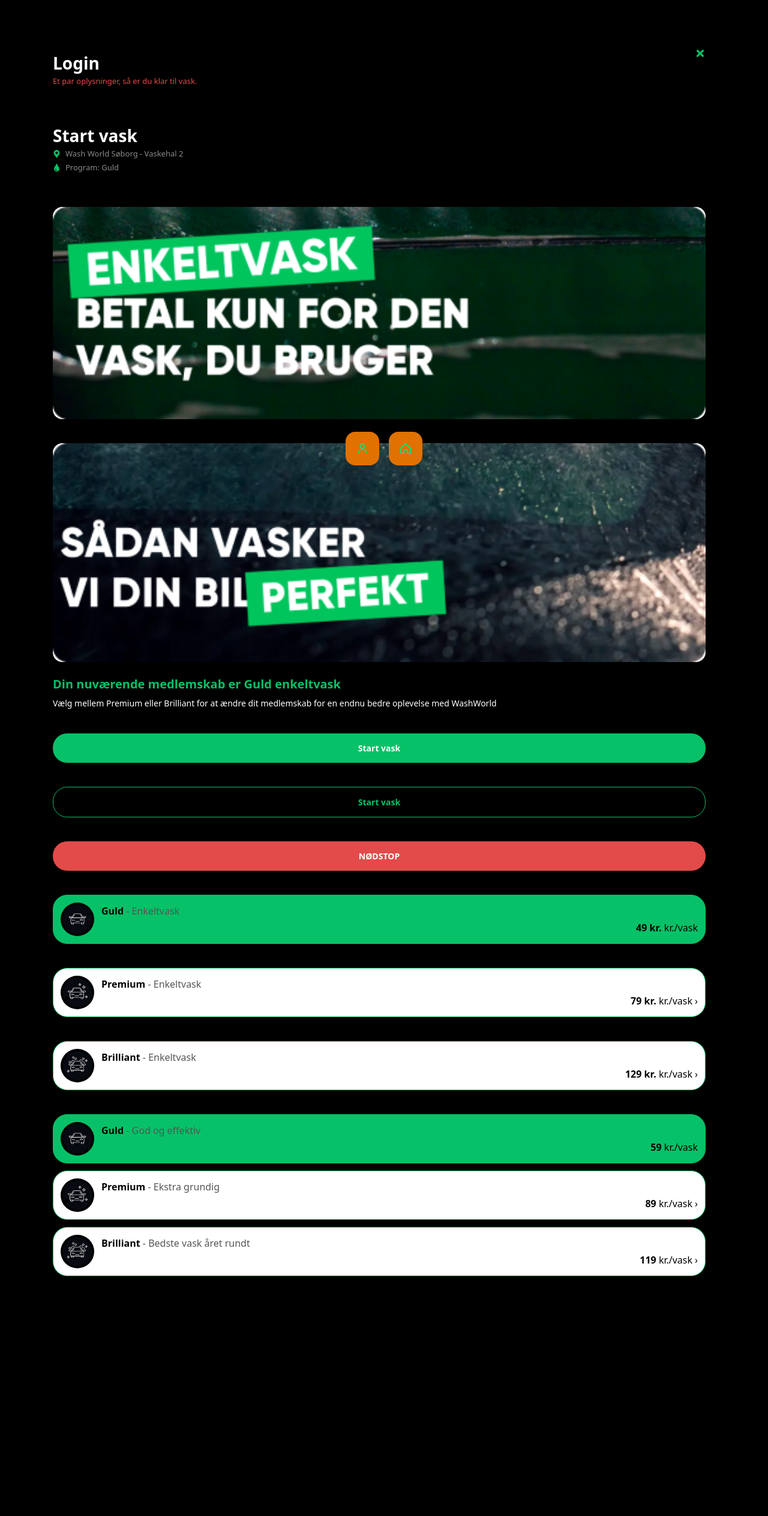
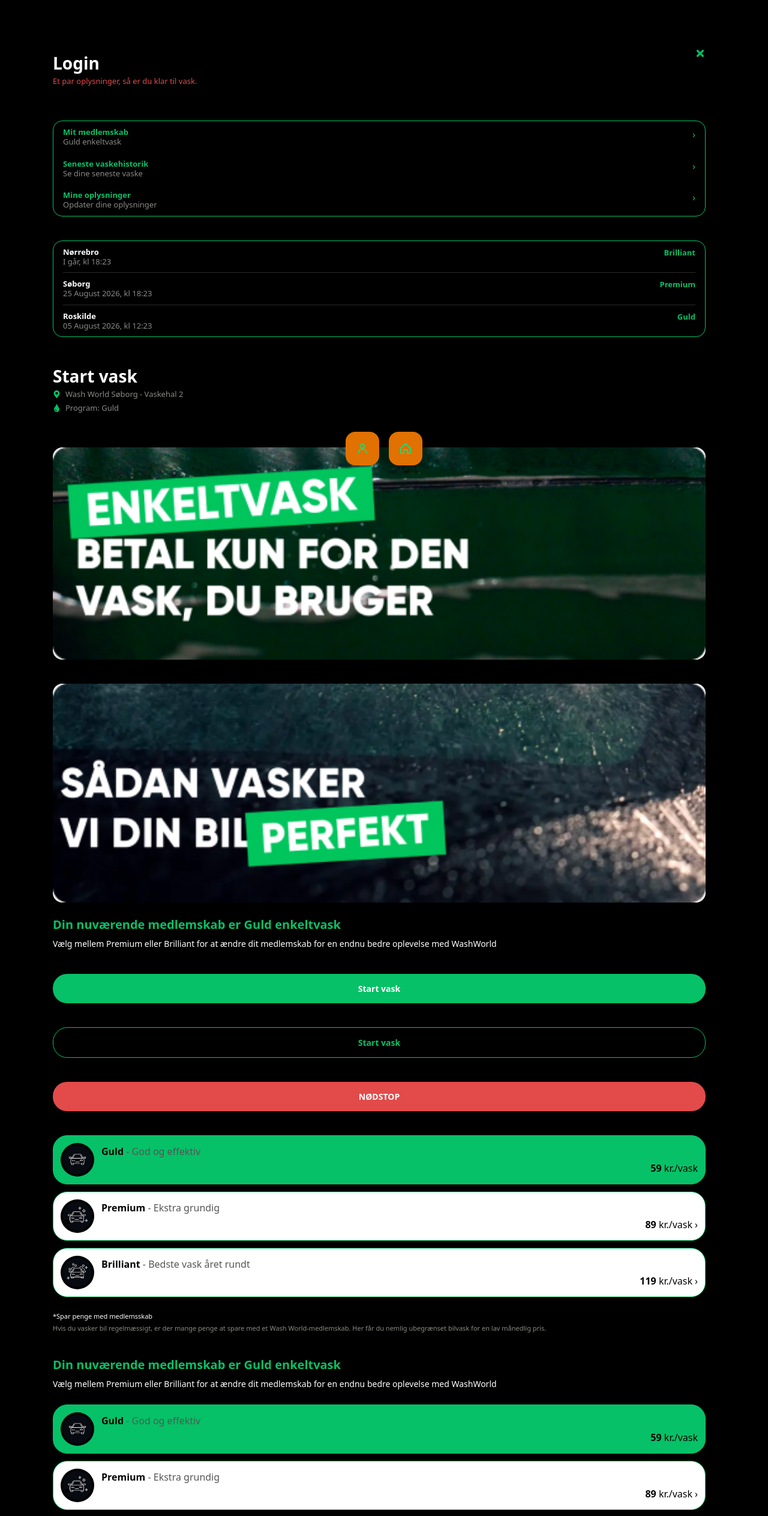
Before and after one commit to char667v/nextjs_reexam_frontend, a Next.js app: page /pages/preview in a window 1280 px wide. Shown: the top 2528 px of the page at 60% size. Before the commit the page ends 2192 px from the top, so only its background shows below. Built offline with nearby package versions, Linux system fonts and the light colour scheme.

Commit message:
tilføjet historylist, historyrow, profilegroup, profilerow, modification to tierselctor and preview

```diff
--- /dev/null
+++ b/app/components/ui/HistoryList.tsx
@@ -0,0 +1,17 @@
+import HistoryRow from "./HistoryRow";
+
+type Wash = {
+  location: string;
+  date: string;
+  tier: string;
+};
+
+export default function HistoryList({ washes }: { washes: Wash[] }) {
+  return (
+    <div className="border border-brand rounded-2xl px-4 divide-y divide-[#2a2a2a]">
+      {washes.map((wash, i) => (
+        <HistoryRow key={i} {...wash} />
+      ))}
+    </div>
+  );
+}
--- /dev/null
+++ b/app/components/ui/HistoryRow.tsx
@@ -0,0 +1,17 @@
+type HistoryRowProps = {
+  location: string;
+  date: string;
+  tier: string;
+};
+
+export default function HistoryRow({ location, date, tier }: HistoryRowProps) {
+  return (
+    <div className="flex items-start justify-between py-2.5">
+      <div>
+        <p className="text-body-sm font-bold text-foreground leading-tight">{location}</p>
+        <p className="text-body-sm text-[#8a8a86] leading-tight">{date}</p>
+      </div>
+      <span className="text-body-sm font-bold text-brand">{tier}</span>
+    </div>
+  );
+}
--- /dev/null
+++ b/app/components/ui/ProfileGroup.tsx
@@ -0,0 +1,9 @@
+import { ReactNode } from "react";
+
+export default function ProfileGroup({ children }: { children: ReactNode }) {
+  return (
+    <div className="border border-brand rounded-2xl px-4 divide-y divide-[#2a2a2a]">
+      {children}
+    </div>
+  );
+}
--- /dev/null
+++ b/app/components/ui/ProfileRow.tsx
@@ -0,0 +1,34 @@
+import Link from "next/link";
+
+type ProfileRowProps = {
+  label: string;
+  value: string;
+  href?: string;
+  labelColor?: "brand" | "foreground";
+  showChevron?: boolean;
+};
+
+export default function ProfileRow({
+  label,
+  value,
+  href,
+  labelColor = "foreground",
+  showChevron = true,
+}: ProfileRowProps) {
+  const content = (
+    <div className="flex items-start justify-between py-2.5">
+      <div>
+        <p className={`text-body-sm font-bold leading-tight ${labelColor === "brand" ? "text-brand" : "text-foreground"}`}>
+          {label}
+        </p>
+        <p className="text-body-sm text-[#8a8a86] leading-tight">{value}</p>
+      </div>
+      {showChevron && <span className="text-brand">›</span>}
+    </div>
+  );
+
+  if (href) {
+    return <Link href={href}>{content}</Link>;
+  }
+  return content;
+}
--- a/app/components/ui/TierSelector.tsx
+++ b/app/components/ui/TierSelector.tsx
@@ -8,14 +8,48 @@
   { name: "Brilliant", subtitle: "Bedste vask året rundt", price: "119", icon: "/png/car-icon-brilliant.png" },
 ];
 
-export default function TierSelector() {
+const membershipDisclaimer = {
+  title: "*Spar penge med medlemsskab",
+  text: "Hvis du vasker bil regelmæssigt, er der mange penge at spare med et Wash World-medlemskab. Her får du nemlig ubegrænset bilvask for en lav månedlig pris.",
+};
+
+type TierSelectorProps = {
+  caption?: {
+    title: string;
+    text: string;
+  };
+  showFootnote?: boolean; // defaults to true — pass showFootnote={false} to hide it
+};
+
+export default function TierSelector({ caption, showFootnote = true }: TierSelectorProps) {
   const [selected, setSelected] = useState("Guld");
 
   return (
-    <div className="flex flex-col gap-3">
-      {tiers.map((tier) => (
-        <TierCard key={tier.name} {...tier} selected={selected === tier.name} onClick={() => setSelected(tier.name)} />
-      ))}
+    <div>
+      {caption && (
+        <div className="mb-6">
+          <h2 className="text-h3 text-brand">{caption.title}</h2>
+          <p className="text-body-md text-foreground mt-2">{caption.text}</p>
+        </div>
+      )}
+
+      <div className="flex flex-col gap-3">
+        {tiers.map((tier) => (
+          <TierCard
+            key={tier.name}
+            {...tier}
+            selected={selected === tier.name}
+            onClick={() => setSelected(tier.name)}
+          />
+        ))}
+      </div>
+
+      {showFootnote && (
+        <div className="mt-6">
+          <p className="text-body-xs text-foreground">{membershipDisclaimer.title}</p>
+          <p className="text-body-xs text-[#8a8a86] mt-1">{membershipDisclaimer.text}</p>
+        </div>
+      )}
     </div>
   );
 }
--- a/app/pages/preview/page.tsx
+++ b/app/pages/preview/page.tsx
@@ -4,13 +4,28 @@
 import PromoBanner from "../../components/ui/PromoBanner";
 import TierCard from "@/app/components/ui/TierCard";
 import TierSelector from "../../components/ui/TierSelector";
+import ProfileRow from "../../components/ui/ProfileRow";
+import ProfileGroup from "../../components/ui/ProfileGroup";
+import HistoryList from "../../components/ui/HistoryList";
 import { FaMapMarkerAlt, FaTint } from "react-icons/fa";
 
+const fakeWashes = [
+  { location: "Nørrebro", date: "I går, kl 18:23", tier: "Brilliant" },
+  { location: "Søborg", date: "25 August 2026, kl 18:23", tier: "Premium" },
+  { location: "Roskilde", date: "05 August 2026, kl 12:23", tier: "Guld" },
+];
 
 export default function Test() {
   return (
     <div className="px-6 pt-6 flex flex-col gap-10">
       <AppHeader title="Login" subtitle="Et par oplysninger, så er du klar til vask." />
+      <ProfileGroup>
+        <ProfileRow label="Mit medlemskab" value="Guld enkeltvask" labelColor="brand" href="/pages/profile/membership" />
+        <ProfileRow label="Seneste vaskehistorik" value="Se dine seneste vaske" labelColor="brand" href="/pages/profile/history" />
+        <ProfileRow label="Mine oplysninger" value="Opdater dine oplysninger" labelColor="brand" href="/pages/profile/edit" />
+      </ProfileGroup>
+
+      <HistoryList washes={fakeWashes} />
 
       <AppHeader
         title="Start vask"
@@ -32,11 +47,18 @@
       <PillButton variant="primary">Start vask</PillButton>
       <PillButton variant="outline">Start vask</PillButton>
       <PillButton variant="danger">NØDSTOP</PillButton>
+      {/* <TierCard name="Guld" subtitle="Enkeltvask" price="49 kr." icon="/png/car-icon-guld.png" selected />
+      <TierCard name="Premium" subtitle="Enkeltvask" price="79 kr." icon="/png/car-icon-premium.png" />
+      <TierCard name="Brilliant" subtitle="Enkeltvask" price="129 kr." icon="/png/car-icon-brilliant.png" /> */}
+      {/* <TierSelector /> */}
 
-      <TierCard name="Guld" subtitle="Enkeltvask" price="49 kr." icon="/png/car-icon-guld.png" selected />
-      <TierCard name="Premium" subtitle="Enkeltvask" price="79 kr." icon="/png/car-icon-premium.png" />
-      <TierCard name="Brilliant" subtitle="Enkeltvask" price="129 kr." icon="/png/car-icon-brilliant.png" />
-      <TierSelector />
+      <TierSelector showFootnote />
+      <TierSelector
+        caption={{
+          title: "Din nuværende medlemskab er Guld enkeltvask",
+          text: "Vælg mellem Premium eller Brilliant for at ændre dit medlemskab for en endnu bedre oplevelse med WashWorld",
+        }}
+      />
       <BottomNav />
     </div>
   );
```
